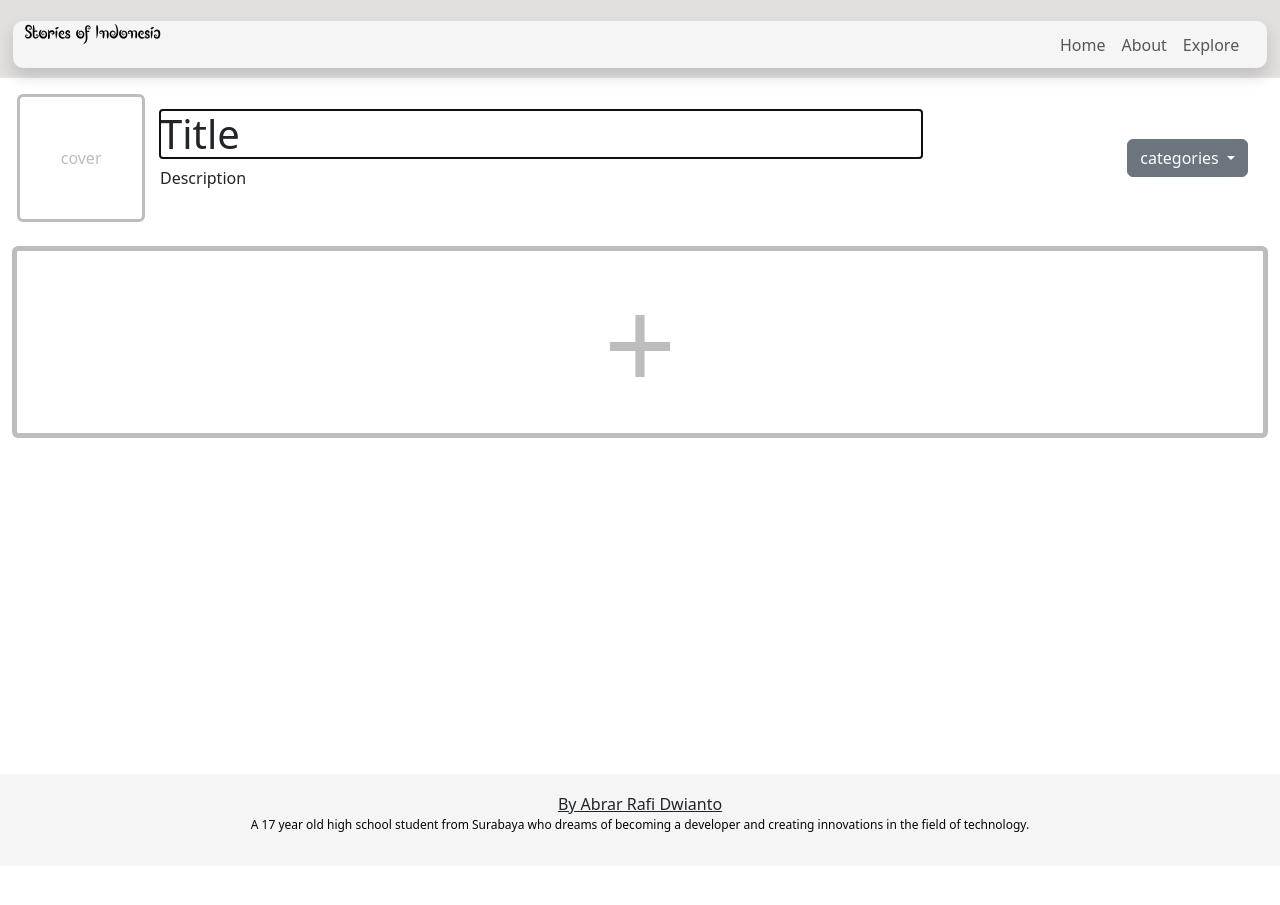
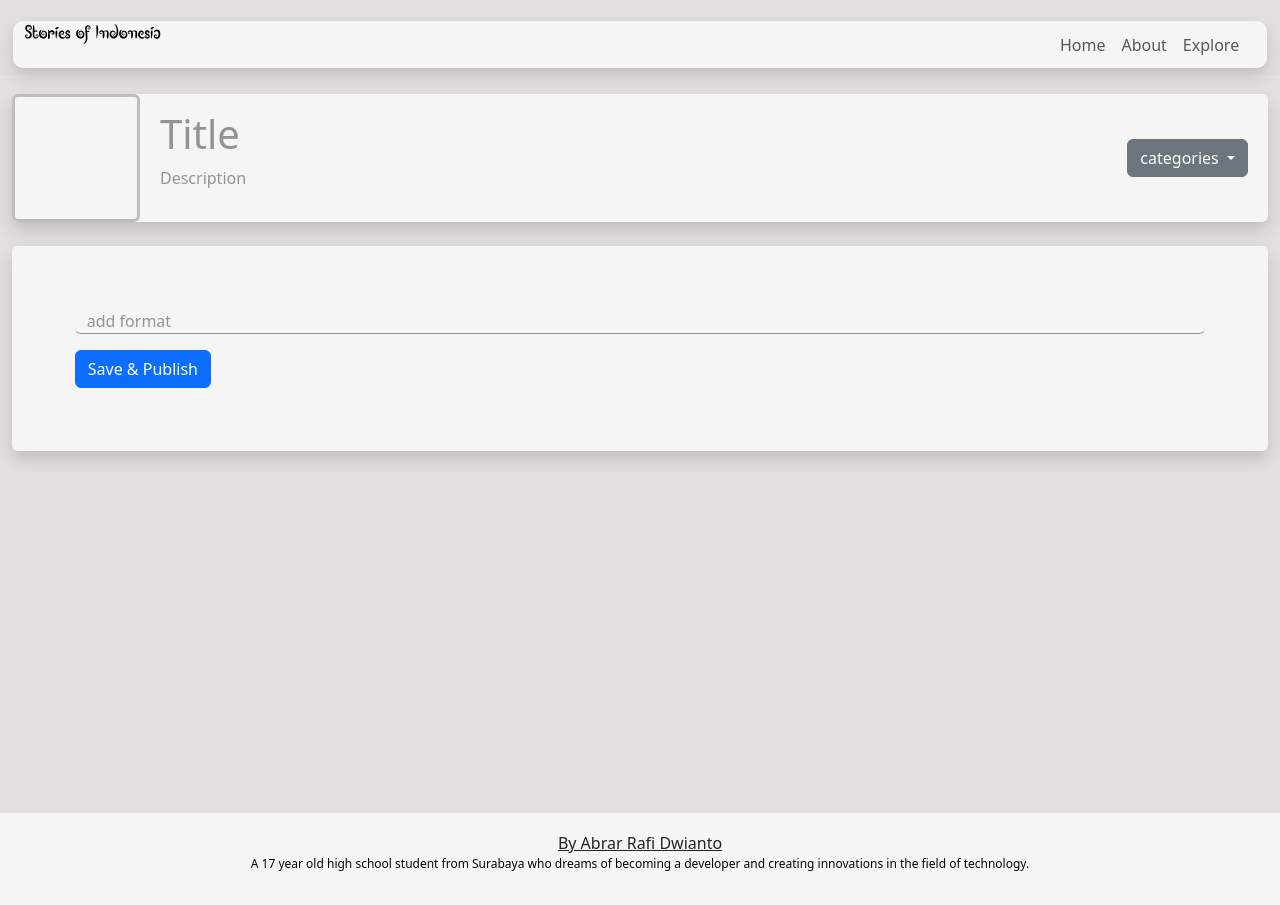
Before and after one commit to Sekolah-Beta-2023/Abrar_Rafi_Dwianto-Stories-of-Indonesia, a Nuxt app: page /write in a window 1280 px wide. Before the commit the page ends 866 px from the top, so only its background shows below. Built offline with nearby package versions, Linux system fonts and the light colour scheme; a web font is replaced by a local one.

Commit message:
connecting write input component to data form

```diff
--- a/pages/write.vue
+++ b/pages/write.vue
@@ -1,44 +1,48 @@
 <template>
     <div>
+        <div v-if="controllPanel" id="cntrlWrap" @click="cpanel">
+            <div class="controllPanel rounded shadow">
+                <h1 class="heading1 mb-3" @click="adding('h1')">Heading 1</h1>
+                <h2 class="heading2 mb-3" @click="adding('h2')">Heading 2</h2>
+                <h3 class="heading3 mb-3" @click="adding('h3')">Heading 3</h3>
+                <p class="paragraph mb-3" @click="adding('p')">Paragraph</p>
+                <img src="" alt="image" class="image">
+            </div>
+        </div>
         <NavbarTemplate />
         <section class="main container-fluid mt-3">
-            <div v-if="controllPanel" class="controllPanel">
-                <h1 class="heading1" @click="adding('h1')">Heading 1</h1>
-                <h2 class="heading2" @click="adding('h2')">Heading 2</h2>
-                <h3 class="heading3" @click="adding('h3')">Heading 3</h3>
-                <p class="paragraph" @click="adding('p')">Paragraph</p>
-                <img src="" alt="image" class="image">
-            </div>
-            <div class="appearance container-fluid">
+            <div class="appearance container-fluid rounded shadow">
                 <div class="cover rounded-2">
-                    <label for="cvr" class="cover rounded"><input :style="{display:'none',}" type="file" name="img" id="cvr" value="Cover">cover</label>
+                    <label for="cvr" class="cover rounded"><input :style="{display:'none',}" type="file" name="img" id="cvr" value="Cover" accept="image/png, image/jpeg, image/jpg, image/svg" @change="bindcvr"><img :src="form.cover? cimg : require('~/src/img/transparent.png')" alt="cover" :style="{width:'100%', height:'100%', objectFit: 'cover'}" class="rounded"></label>
                 </div>
                 <div class="description container-fluid">
                     <div class="wrap">
-                        <h1 contenteditable="true" autofocus >Title</h1>
-                        <p contenteditable="true">Description</p>
+                        <h1 @input="bindTitle" contenteditable="true" placeholder="Title" autofocus></h1>
+                        <p @input="bindDesc" contenteditable="true" placeholder="Description"></p>
                     </div>
                     <div class="dropdown">
                         <button class="btn btn-secondary dropdown-toggle" type="button" id="dropdownMenuButton1" data-bs-toggle="dropdown" aria-expanded="true">
                             categories
                         </button>
                         <ul class="dropdown-menu" aria-labelledby="dropdownMenuButton1">
-                            <li><div class="dropdown-item"><input type="checkbox" name="All" id="All"><label for="All">All</label></div></li>
-                            <li><div class="dropdown-item"><input type="checkbox" name="Folk Lore" id="Folk"><label for="Folk">Folk Lore</label></div></li>
-                            <li><div class="dropdown-item"><input type="checkbox" name="Horror" id="Horror"><label for="Horror">Horror</label></div></li>
-                            <li><div class="dropdown-item"><input type="checkbox" name="History" id="History"><label for="History">History</label></div></li>
-                            <li><div class="dropdown-item"><input type="checkbox" name="Legend" id="Legend"><label for="Legend">Legend</label></div></li>
-                            <li><div class="dropdown-item"><input type="checkbox" name="Myth" id="Myth"><label for="Myth">Myth</label></div></li>
+                            <li><div @click="dropadd" class="dropdown-item"><input type="checkbox" name="Folk Lore" id="Folk"><label for="Folk">Folk Lore</label></div></li>
+                            <li><div @click="dropadd" class="dropdown-item"><input type="checkbox" name="Horror" id="Horror"><label for="Horror">Horror</label></div></li>
+                            <li><div @click="dropadd" class="dropdown-item"><input type="checkbox" name="History" id="History"><label for="History">History</label></div></li>
+                            <li><div @click="dropadd" class="dropdown-item"><input type="checkbox" name="Legend" id="Legend"><label for="Legend">Legend</label></div></li>
+                            <li><div @click="dropadd" class="dropdown-item"><input type="checkbox" name="Myth" id="Myth"><label for="Myth">Myth</label></div></li>
                         </ul>
                     </div>
                 </div>
             </div>
-            <div class="content mt-4">
+            <div id="wrapcntn" class="rounded shadow mt-4">
+                <div class="content">
 
+                </div>
+                <p class="controller rounded-2 container-fluid" @click="cpanel">add format</p>
+                <button type="button" class="btn btn-primary" @click.prevent="bind">Save & Publish</button>
             </div>
-            <span class="controller rounded-2 container-fluid" @click="cpanel">+</span>
         </section>
-        <FooterTemplate />
+        <FooterTemplate :style="{marginTop: '3%',}"/>
     </div>
 </template>
 <script>
@@ -53,15 +57,16 @@
         data() {
             return {
                 controllPanel: false,
-                elements: {
-                    "content": document.querySelector('.content'),
-                    "h1": document.createElement("h1").setAttribute('contenteditable',true),
-                    "h2": document.createElement("h2").setAttribute('contenteditable',true),
-                    "h3": document.createElement("h3").setAttribute('contenteditable',true),
-                    "h4": document.createElement("h4").setAttribute('contenteditable',true),
-                    "p": document.createElement("p").setAttribute('contenteditable',true),
-
-                }
+                form: {
+                    'cover': '',
+                    'title': '',
+                    'description': '',
+                    'categories': [],
+                    'content': '',
+                    'author': '',
+                    'bookId': '',
+                },
+                cimg:'',
             }
         },
         mounted() {
@@ -75,12 +80,54 @@
                 this.controllPanel = !this.controllPanel;
             },
             adding(elm) {
-                this.elements.content.appendChild(this.elements[elm])
-            }
+                const cntn = document.querySelector('.content');
+                const node = document.createElement(elm);
+                node.setAttribute("contenteditable", true);
+                node.setAttribute('placeholder', elm);
+                cntn.appendChild(node);
+            },
+            // binding to form data
+            bindTitle(e){
+                this.form.title = e.target.innerText;
+            },
+            bindDesc(e){
+                this.form.description = e.target.innerText;
+            },
+            bindcvr(e){
+                this.cimg = URL.createObjectURL(e.target.files[0]);
+                this.form.cover = e.target.files[0].name;
+            },
+            dropadd(e){
+                const name = e.target.name;
+                if (this.form.categories.includes(name)){
+                    this.form.categories = this.form.categories.filter(itm =>{
+                        return itm !== name;
+                    });
+                }
+                else{
+                    this.form.categories.push(name);
+                }
+            },
+            bind(){
+                this.form.content = document.querySelector('.content').innerHTML;
+                console.log(this.form);
+            },
         }
     }
 </script>
 <style>
+    body{
+        background-color: rgb(226, 223, 223);
+    }
+    [contenteditable]:empty::before{
+        content: attr(placeholder);
+        display: block;
+        height: 100%;
+        color: #00000066;
+    }
+    [contenteditable]{
+        outline: none;
+    }
     .main{
         width: 100%;
         min-height: 85vh;
@@ -102,7 +149,7 @@
         display: flex;
         justify-content: center;
         align-items: center;
-        color: rgb(189, 189, 189);
+        color: #00000066;
         font-weight: 500;
     }
     .appearance{
@@ -111,6 +158,7 @@
         justify-content: space-between;
         align-items: center;
         padding: 0%;
+        background-color: whitesmoke;
     }
     .description{
         display: flex;
@@ -132,6 +180,10 @@
         border: 0.3vw solid rgb(189, 189, 189);
         width: 10vw;
         height: 10vw;
+        margin: 0%;
+    }
+    .dropdown-item label{
+        color: black;
     }
     .wrap{
         display: flex;
@@ -141,17 +193,45 @@
         width: 70%;
     }
 
+
     .controller{
-        width: 100%;
+        /*
         height: 15vw;
         display: flex;
         flex-direction: column;
         justify-content: center;
         align-items: center;
-        border: 0.4vw solid rgb(189, 189, 189);
+        border: 0.3vw solid rgb(189, 189, 189);
+        font-size: 10vw; */
+        width: 100%;
+        color: #00000066;
         font-weight: 500;
-        font-size: 10vw;
-        text-align: center;
-        color: rgb(189, 189, 189);
+        border-bottom: 1px solid #00000066;
+        /* padding: 0%; */
+    }
+    #cntrlWrap{
+        width: 100vw;
+        height: 100vh;
+        position: fixed;
+        display: flex;
+        justify-content: center;
+        align-items: center;
+        margin: 0%;
+        padding: 0%;
+        box-sizing: border-box;
+    }
+    .controllPanel{
+        width: 40vw;
+        z-index: 999;
+        background-color: whitesmoke;
+        padding: 5%;
+        margin: 0%;
+    }
+
+    #wrapcntn{
+        width: 100%;
+        height: auto;
+        background-color: whitesmoke;
+        padding: 5%;
     }
 </style>
```
Also changed, not shown: src/img/transparent.png (added).
